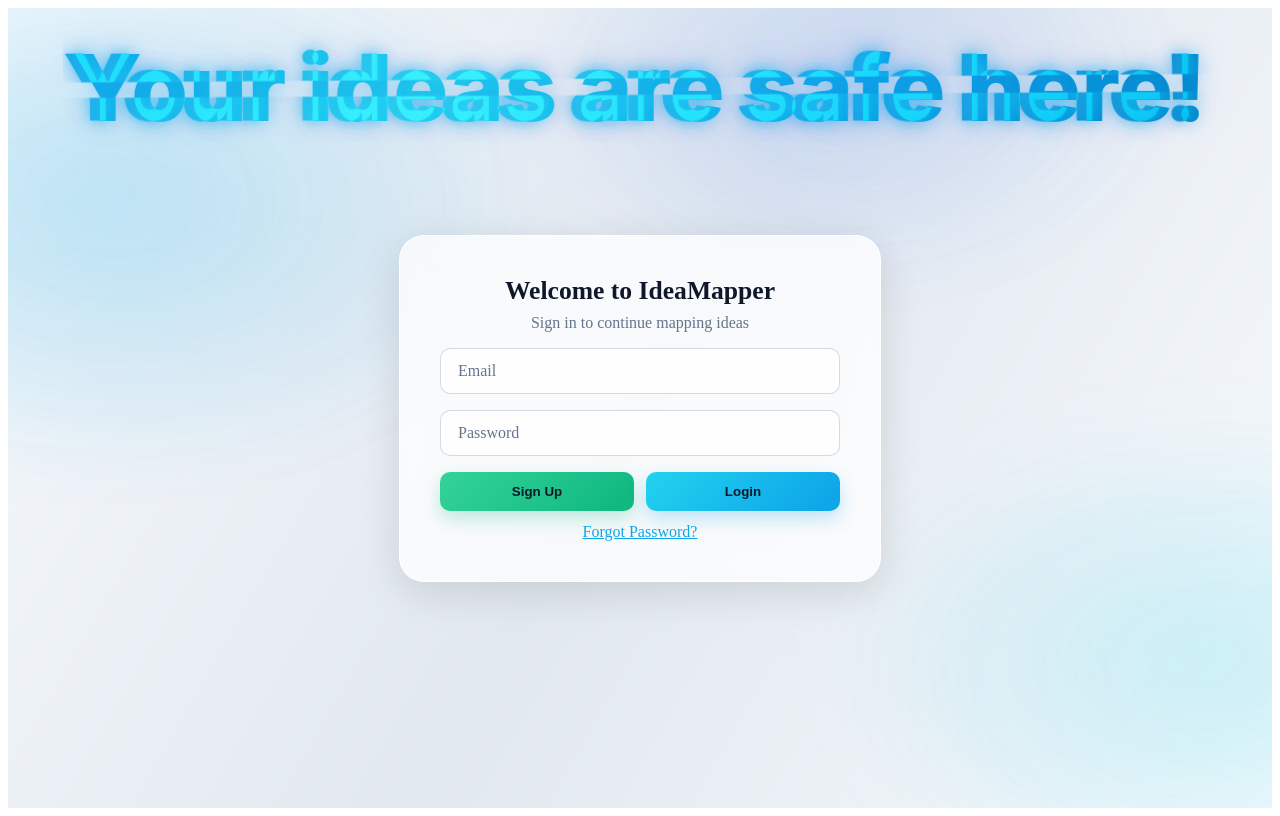
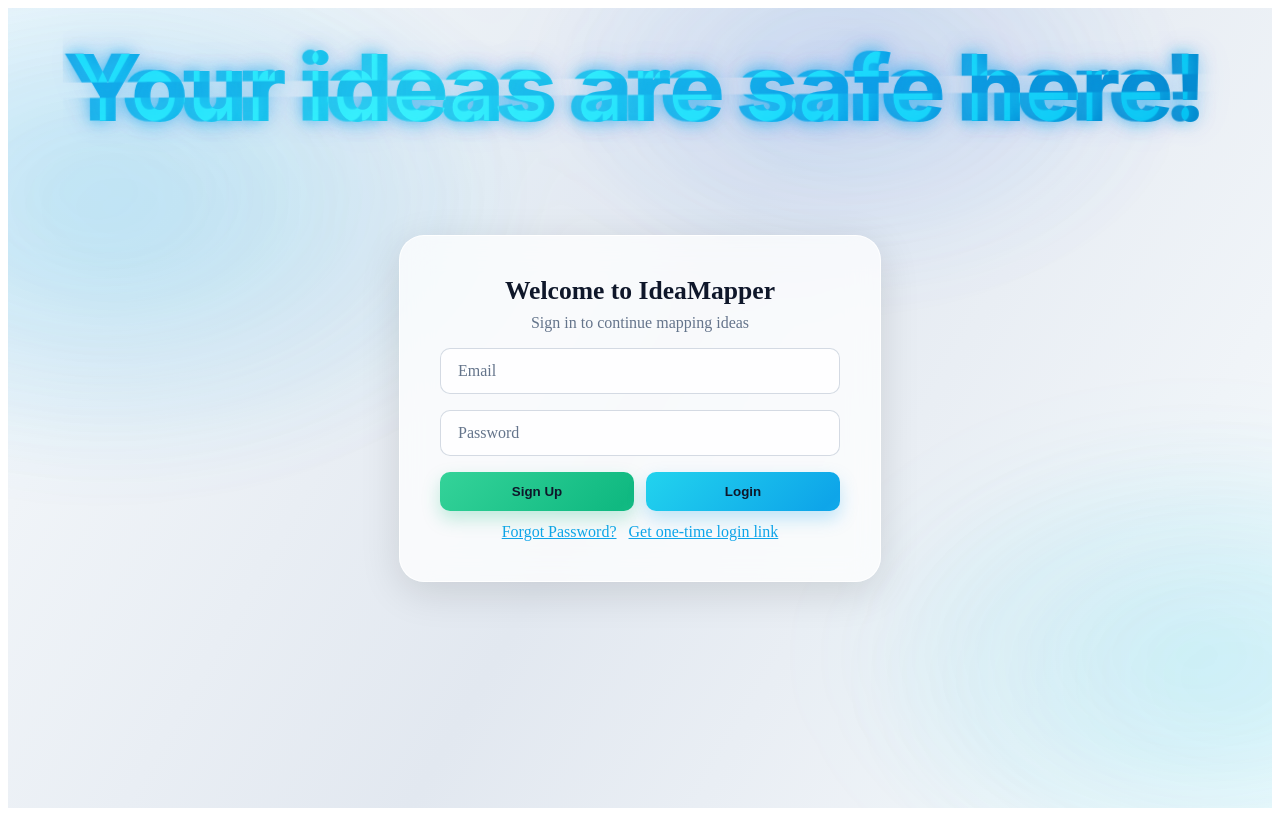
Before and after one commit to MisterMassad/ideaMapper, a React (Create React App) app in the folder client/: page / in a window 1280 px wide. Built offline with nearby package versions, Linux system fonts and the light colour scheme; no server answers.

Commit message:
Added a magic link one-time-login functionality

```diff
--- a/client/src/components/LoginPage.jsx
+++ b/client/src/components/LoginPage.jsx
@@ -1,4 +1,4 @@
-// LoginPage.jsx (Supabase version, sends reset email to /reset-password)
+// LoginPage.jsx (Supabase version, adds Magic Link login + sends reset email to /reset-password)
 import React, { useState, useEffect } from "react";
 import io from "socket.io-client";
 import { supabase } from "../supabaseClient";
@@ -67,7 +67,7 @@ const LoginPage = ({ onLogin }) => {
     return (data?.length ?? 0) > 0;
   };
 
-  // LOGIN
+  // LOGIN (email + password)
   const handleLogin = async (e) => {
     e.preventDefault();
     setError("");
@@ -125,6 +125,29 @@ const LoginPage = ({ onLogin }) => {
     } catch (err) {
       console.error("Signup error:", err);
       setError(err.message || "Sign up failed");
+    }
+  };
+
+  // MAGIC LINK (one-time link)
+  const handleMagicLink = async (e) => {
+    e.preventDefault();
+    setError("");
+    if (!email) {
+      setError("Please enter your email to get a magic link.");
+      return;
+    }
+    try {
+      const { error } = await supabase.auth.signInWithOtp({
+        email,
+        options: {
+          // Redirect back to your app (router/session listener will log them in)
+          emailRedirectTo: `${window.location.origin}`,
+        },
+      });
+      if (error) throw error;
+      alert("Magic link sent! Check your inbox to log in instantly.");
+    } catch (err) {
+      setError(err.message || "Failed to send magic link.");
     }
   };
 
@@ -274,6 +297,10 @@ const LoginPage = ({ onLogin }) => {
             <button className="linklike" onClick={() => setShowReset(true)}>
               Forgot Password?
             </button>
+            {/* Magic Link trigger */}
+            <button className="linklike" onClick={handleMagicLink} style={{ marginLeft: 12 }}>
+              Get one-time login link
+            </button>
           </div>
         )}
       </div>
```
